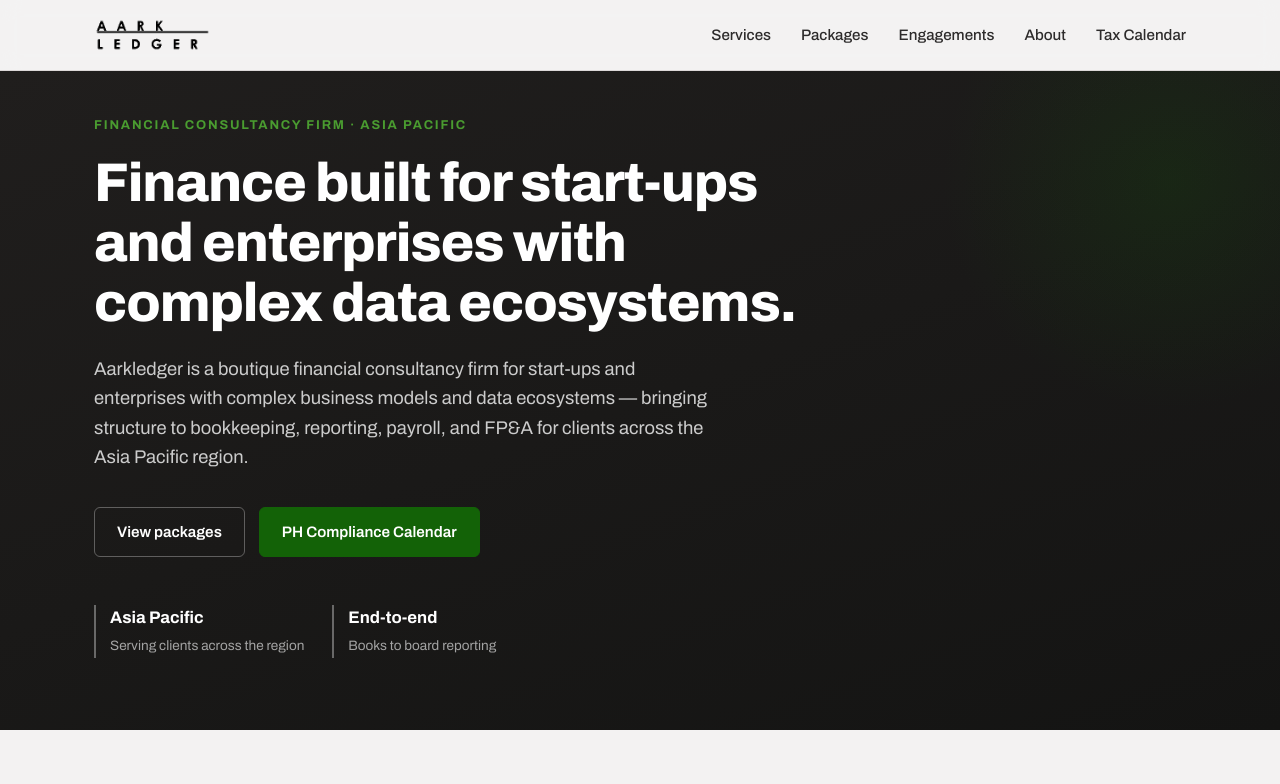
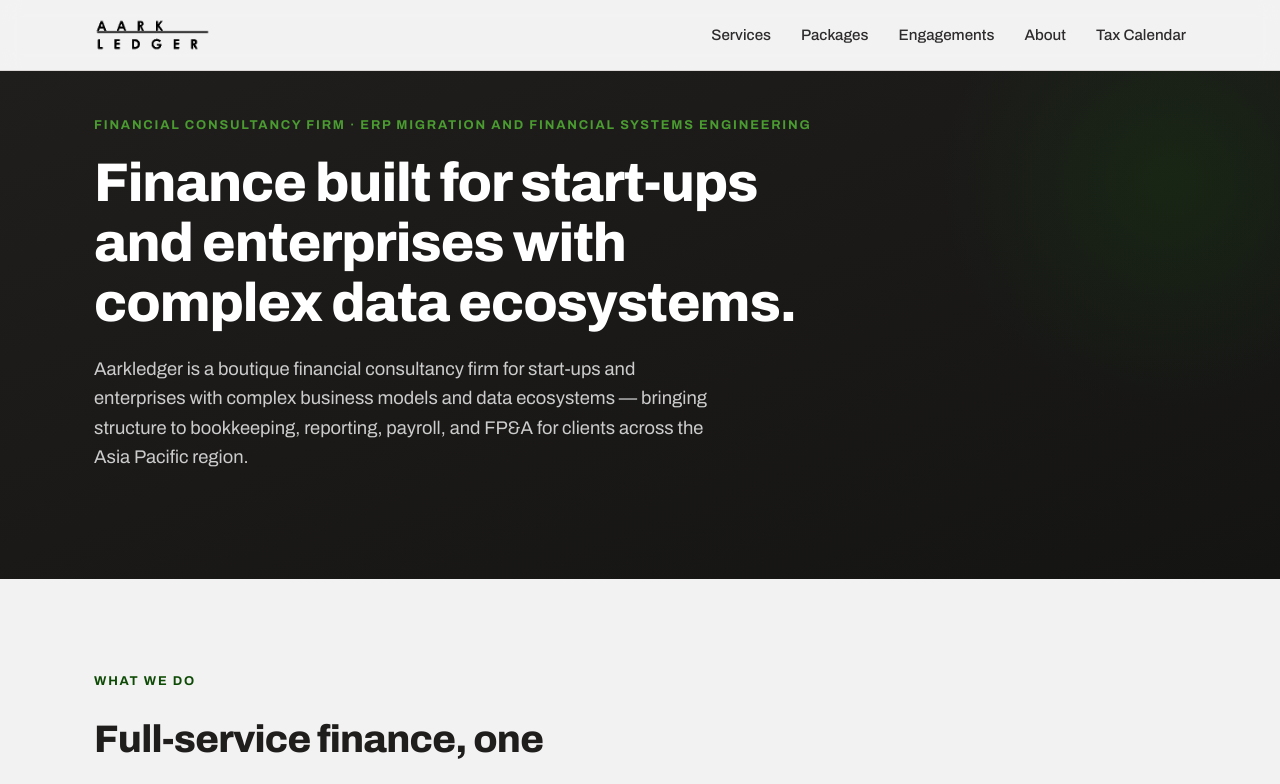
Before and after one commit to Aarkledger/aarkledger-site, a Next.js app: page / in a window 1280 px wide. Shown: the top 784 px of the page. Built offline with nearby package versions, Linux system fonts and the light colour scheme.

Commit message:
Modify Tax Calendar link and hero description
Updated navigation link and hero section text.

```diff
--- a/app/page.js
+++ b/app/page.js
@@ -163,7 +163,7 @@ export default function Home() {
             <a href="#pricing">Packages</a>
             <a href="#engagements">Engagements</a>
             <a href="#about">About</a>
-            <a href="/deadlines">Tax Calendar</a>
+            <a href="/deadlines" className="nav-cal">Tax Calendar</a>
           </nav>
         </div>
       </header>
@@ -173,7 +173,7 @@ export default function Home() {
         <section className="hero" style={{ padding: 0 }}>
           <div className="container">
             <div className="hero-inner">
-              <span className="eyebrow">Financial Consultancy Firm · Asia Pacific</span>
+              <span className="eyebrow">Financial Consultancy Firm · ERP Migration and Financial Systems Engineering</span>
               <h1>Finance built for start-ups and enterprises with complex data ecosystems.</h1>
               <p>
                 Aarkledger is a boutique financial consultancy firm for start-ups
@@ -181,14 +181,6 @@ export default function Home() {
                 bringing structure to bookkeeping, reporting, payroll, and FP&amp;A
                 for clients across the Asia Pacific region.
               </p>
-              <div className="hero-actions">
-                <a href="#pricing" className="btn btn-ghost" style={{ color: "#fff", borderColor: "rgba(255,255,255,0.3)" }}>View packages</a>
-                <a href="/deadlines" className="btn btn-accent">PH Compliance Calendar</a>
-              </div>
-              <div className="hero-meta">
-                <div><strong>Asia Pacific</strong><span>Serving clients across the region</span></div>
-                <div><strong>End-to-end</strong><span>Books to board reporting</span></div>
-              </div>
             </div>
           </div>
         </section>
```
